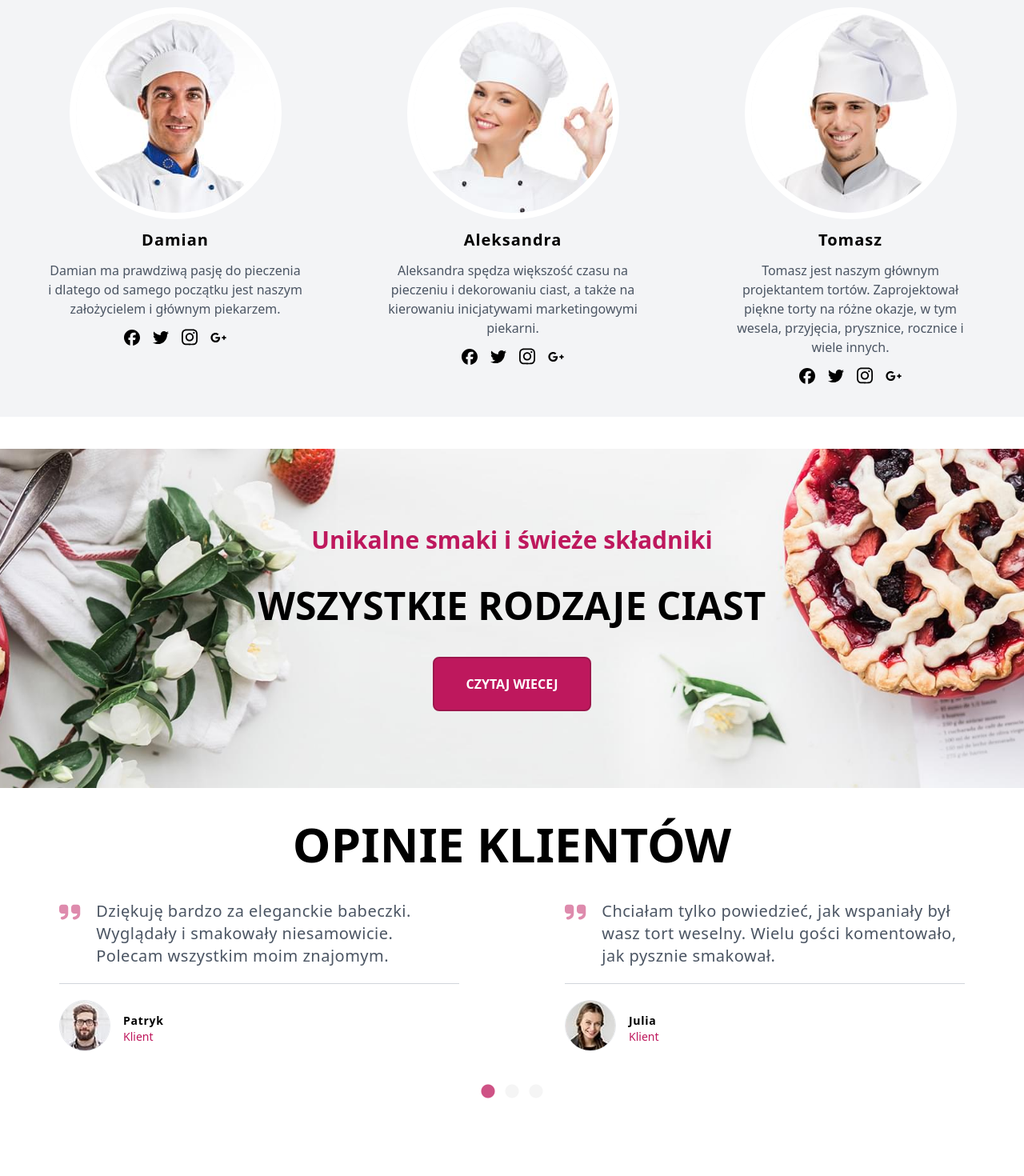
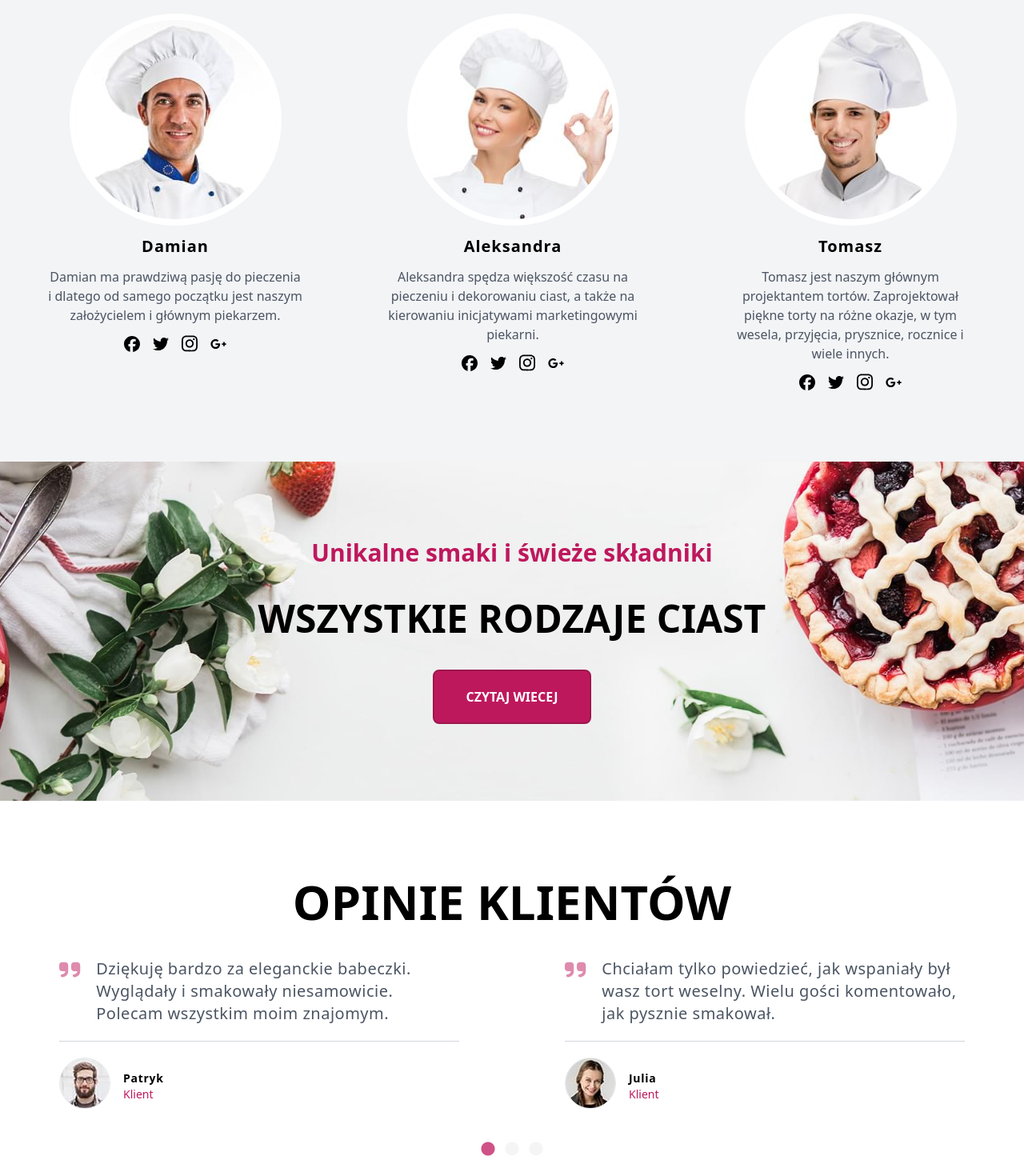
Before and after one commit to frooooooo7/Bakery---website, a React (Vite) app: page / in a window 1280 px wide. Shown: the part 4312-5782 px from the top of the page at 80% size. Before the commit the page ends 5702 px from the top, so only its background shows below. Built offline with nearby package versions, Linux system fonts and the light colour scheme.

Commit message:
Fixed paddings between sections

```diff
--- a/src/sections/Offer2.tsx
+++ b/src/sections/Offer2.tsx
@@ -2,11 +2,13 @@ import offer2 from "../assets/offer2.jpg"
 
 const Offer2 = () => {
   return (
-    <section className="relative mt-10 w-full bg-cover bg-center" style={{backgroundImage: `url(${offer2})`}}>
+    <section className="pb-6 lg:pb-12">
+      <div className="relative w-full bg-cover bg-center" style={{backgroundImage: `url(${offer2})`}}>
         <div className="container mx-auto flex flex-col items-center space-y-5 py-10 md:py-24 md:space-y-10">
             <h1 className="text-xl md:text-2xl lg:text-3xl text-pink-700 font-bold">Unikalne smaki i świeże składniki</h1>
             <h1 className="text-2xl md:text-4xl lg:text-5xl font-bold">WSZYSTKIE RODZAJE CIAST</h1>
             <button className='px-7 lg:px-10 py-3 lg:py-5 bg-pink-700 text-white border-2 border-pink-800 rounded-lg font-bold active:bg-pink-500'>CZYTAJ WIECEJ</button>
+        </div>
         </div>
     </section>
   )
--- a/src/sections/Team.tsx
+++ b/src/sections/Team.tsx
@@ -64,7 +64,7 @@ const settings = {
 
 const Team = () => {
     return (
-        <section className="relative mt-10 w-full bg-gray-100">
+        <section className="py-6 lg:py-12 relative w-full bg-gray-100">
             <div className="container mx-auto px-2 max-w-7xl">
                 <h1 className="text-center pt-10 pb-10 text-3xl font-bold lg:text-5xl xl:text-6xl">NASZA DRUŻYNA</h1>
                 <Slider {...settings}>
--- a/src/sections/Testimonials.tsx
+++ b/src/sections/Testimonials.tsx
@@ -54,7 +54,7 @@ const settings = {
 
 const Testimonials = () => {
     return (
-        <section className="px-2 py-10">
+        <section className="px-2 py-6 lg:py-12">
             <div className="container mx-auto">
                 <h1 className='text-center text-2xl font-bold pb-10 md:text-3xl lg:text-5xl xl:text-6xl'>OPINIE KLIENTÓW</h1>
                 <Slider {...settings}>
```
